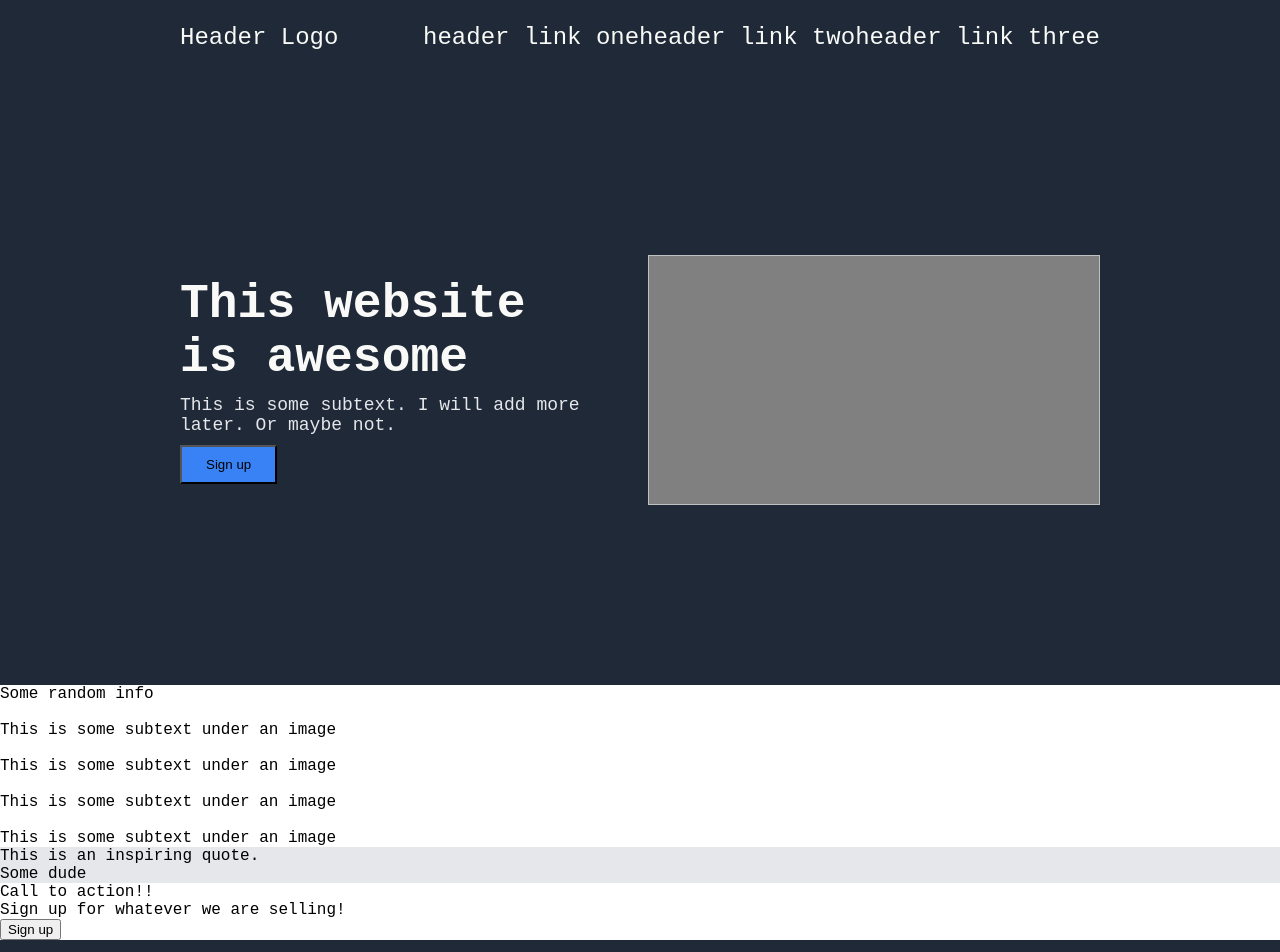
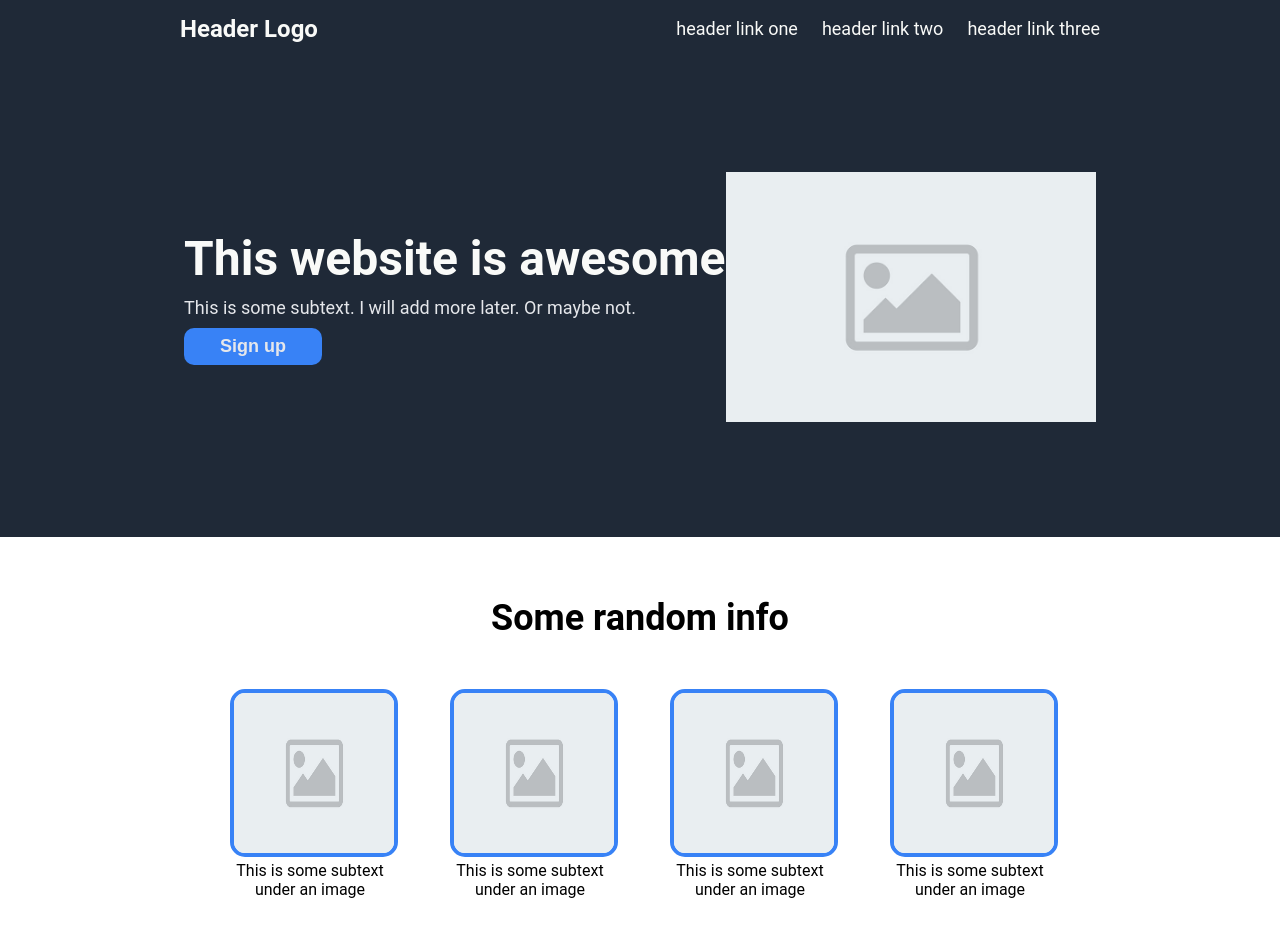
Before and after one commit to rscres/landing-page, a plain HTML site: page index.html in a window 1280 px wide. Shown: the top 952 px of the page. Drawn offline with Linux system fonts and the light colour scheme.

Commit message:
Added style to mid and bottom containers

```diff
--- a/index.html
+++ b/index.html
@@ -10,7 +10,7 @@
 
  <body>
 
-    <div class="container">
+    <div class="global-wrapper">
         <div class="header">
             <div class="logo">
                 Header Logo
@@ -34,26 +34,26 @@
                 </div>
                 <button class="sign-up">Sign up</button>
             </div>
-            <img class="main">
+            <img class="main" src="./imgs/placeholder.jpg">
         </div>
 
         <div class="container-mid">
-            <div>Some random info</div>
+            <div class="info-title">Some random info</div>
             <div class="images">
                 <div class="info">
-                    <img>
+                    <img class="thumbnail" src="./imgs/placeholder.jpg">
                     <div class="undertext">This is some subtext under an image</div>
                 </div>
                 <div class="info">
-                    <img>
+                    <img class="thumbnail" src="./imgs/placeholder.jpg">
                     <div class="undertext">This is some subtext under an image</div>
                 </div>
                 <div class="info">
-                    <img>
+                    <img class="thumbnail" src="./imgs/placeholder.jpg">
                     <div class="undertext">This is some subtext under an image</div>
                 </div>
                 <div class="info">
-                    <img>
+                    <img class="thumbnail" src="./imgs/placeholder.jpg">
                     <div class="undertext">This is some subtext under an image</div>
                 </div>
             </div>
@@ -61,7 +61,9 @@
 
         <div class="container-quote">
             <div class="quote">
-                This is an inspiring quote.
+                Lorem ipsum dolor sit amet, consectetur adipiscing elit.
+                Maecenas vel malesuada enim, sit amet scelerisque nunc.
+                Phasellus nisi diam, bibendum eget egestas malesuada, porta sit amet odio. Pellentesque venenatis vulputate.
             </div>
             <div class="author">
                 Some dude
@@ -74,15 +76,13 @@
                     <div class="title-bot">Call to action!!</div>
                     <div class="subtext-bot">Sign up for whatever we are selling!</div>
                 </div>
-                <div class="button">
-                    <button>Sign up</button>
-                </div>
+                <button class="box-sign-up">Sign up!</button>
             </div>
         </div>
+    </div>
 
-        <div class="footer">
-            <div class="Footnote">Copyright The Odin Project 2022</div>
-        </div>
+    <div class="footer">
+        <div class="Footnote">Copyright The Odin Project 2022</div>
     </div>
 
 
--- a/style.css
+++ b/style.css
@@ -1,9 +1,17 @@
 body {
+    height: 100vh;
+    margin: 0;
     display: flex;
     flex-direction: column;
-    margin: 0;
-    font-family: 'Courier New', Courier, monospace;
+    justify-content: space-between;
+    font-family: Roboto, sans-serif;
 }
+
+.global-wrapper {
+    flex-shrink: 0;
+}
+
+/*Header*/
 
 .header {
     background-color: #1f2937;
@@ -11,22 +19,32 @@ body {
     align-items: center;
     justify-content: space-between;
     color: #f9faf8;
+    padding: 0 180px;
+}
+
+.logo {
     font-size: 24px;
-    padding: 0 180px;
+    font-weight: bolder;
 }
 
 ul {
     list-style: none;
     display: flex;
     justify-content: space-evenly;
+    padding: 0;
+    gap: 24px;
+    font-size: 18px;
 }
+
+/*First container*/
 
 .container-top {
     background-color: #1f2937;
     display: flex;
     align-items: center;
-    gap: 40px;
-    padding: 180px;
+    justify-content: center;
+    padding: 0 180px;
+    height: 480px;
 }
 
 .text {
@@ -40,33 +58,137 @@ ul {
     font-size: 48px;
     font-weight: bolder;
     color: #f9faf8;
+    flex: 1 1 auto;
 }
 
 .subtext {
     font-size: 18px;
     color: #e5e7eb;
+    flex: 1 1 auto;
 }
 
 .sign-up {
+    color: #e5e7eb;
     background-color: #3882f6;
-    padding: 10px 24px;
+    font-size: 18px;
+    font-weight: 700;
+    padding: 8px 36px;
+    border-radius: 10px;
+    border: 0;
+    flex: 1 1 auto;
 }
 
 .main {
     background-color: grey;
     height: 250px;
     width: 700px;
+    flex: 0;
 }
+
+/*Middle container*/
+
+.container-mid {
+    height: 500px;
+    display: flex;
+    flex-direction: column;
+    align-items: center;
+    gap: 50px;
+    padding: 0 200px;
+}
+
+.info-title {
+    font-size: 36px;
+    font-weight: bolder;
+    padding-top: 60px;
+}
+
+.info {
+    width: 160px;
+}
+
+.images {
+    display: flex;
+    justify-content: space-between;
+    gap: 60px;
+}
+
+.undertext {
+    text-align: center;
+}
+
+.thumbnail {
+    width: 160px;
+    height: 160px;
+    border: 4px;
+    border-style: solid;
+    border-radius: 15px;
+    border-color: #3882f6;
+}
+
+/*Quote container*/
 
 .container-quote {
     background-color: #e5e7eb;
+    height: 430px;
+    display: flex;
+    flex-direction: column;
+    align-items: center;
+    justify-content: center;
 }
+
+.quote {
+    font-size: 36px;
+    font-style: italic;
+    color: 1f2937;
+
+}
+
+/*Bottom container*/
+
+.container-bot {
+    min-height: 350px;
+    display: flex;
+    justify-content: space-around;
+    align-items: center;
+    padding: 0 180px;
+}
+
+.box {
+    color: #f9faf8;
+    background-color: #3882f6;
+    border-radius: 10px;
+    flex: 1;
+    display: flex;
+    justify-content: space-between;
+    padding: 50px 100px;
+}
+
+.title-bot {
+    font-size: 24px;
+    font-weight: bold;
+
+}
+
+.box-sign-up {
+    font-size: 18px;
+    font-weight: bold;
+    color: white;
+    border: 2px;
+    border-style: solid;
+    border-color: white;
+    background-color: transparent;
+    border-radius: 10px;
+    padding: 5px 30px;
+}
+
+/*Footer*/
 
 .footer {
     background-color: #1f2937;
+    height: 100px;
     display: flex;
     justify-content: center;
     align-items: center;
-    padding: 30px;
     color: white;
+    flex-shrink: 0;
 }
```
Also changed, not shown: imgs/placeholder.jpg (added), imgs/placeholder.png (added).
